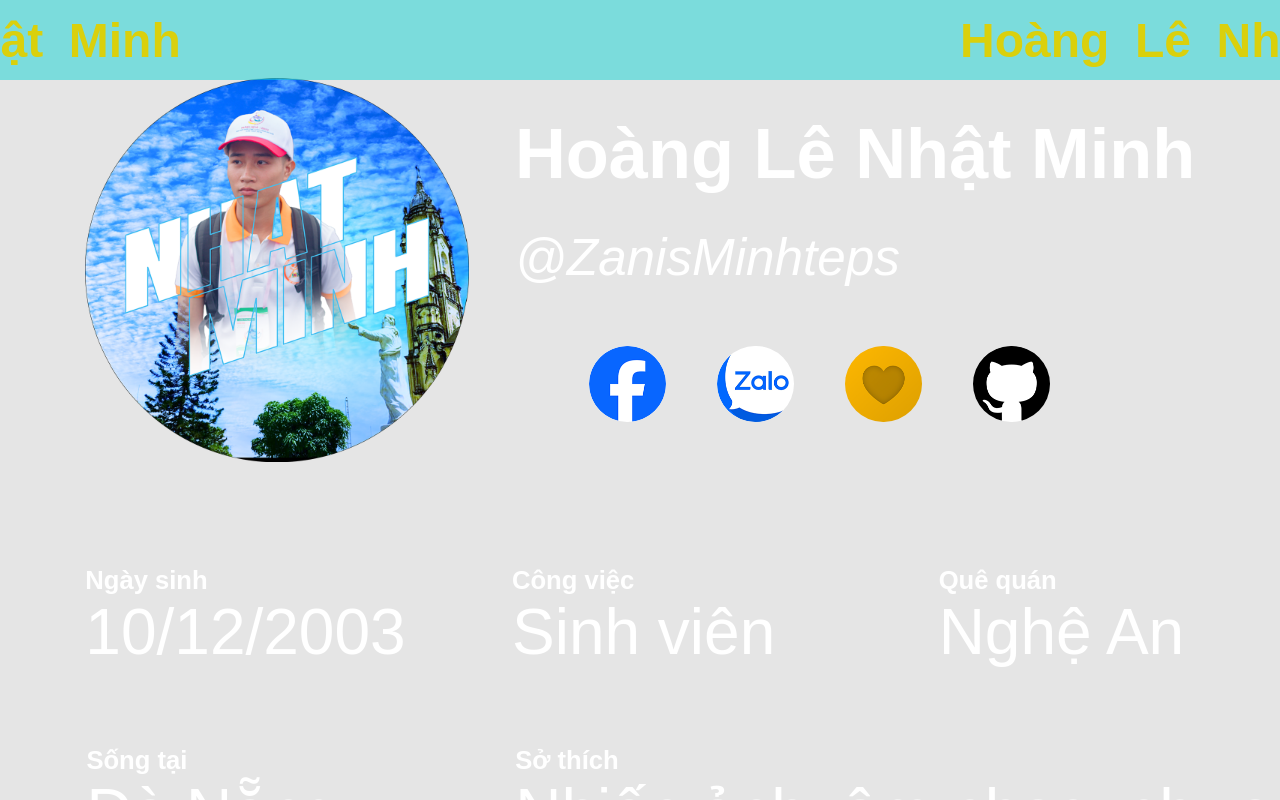
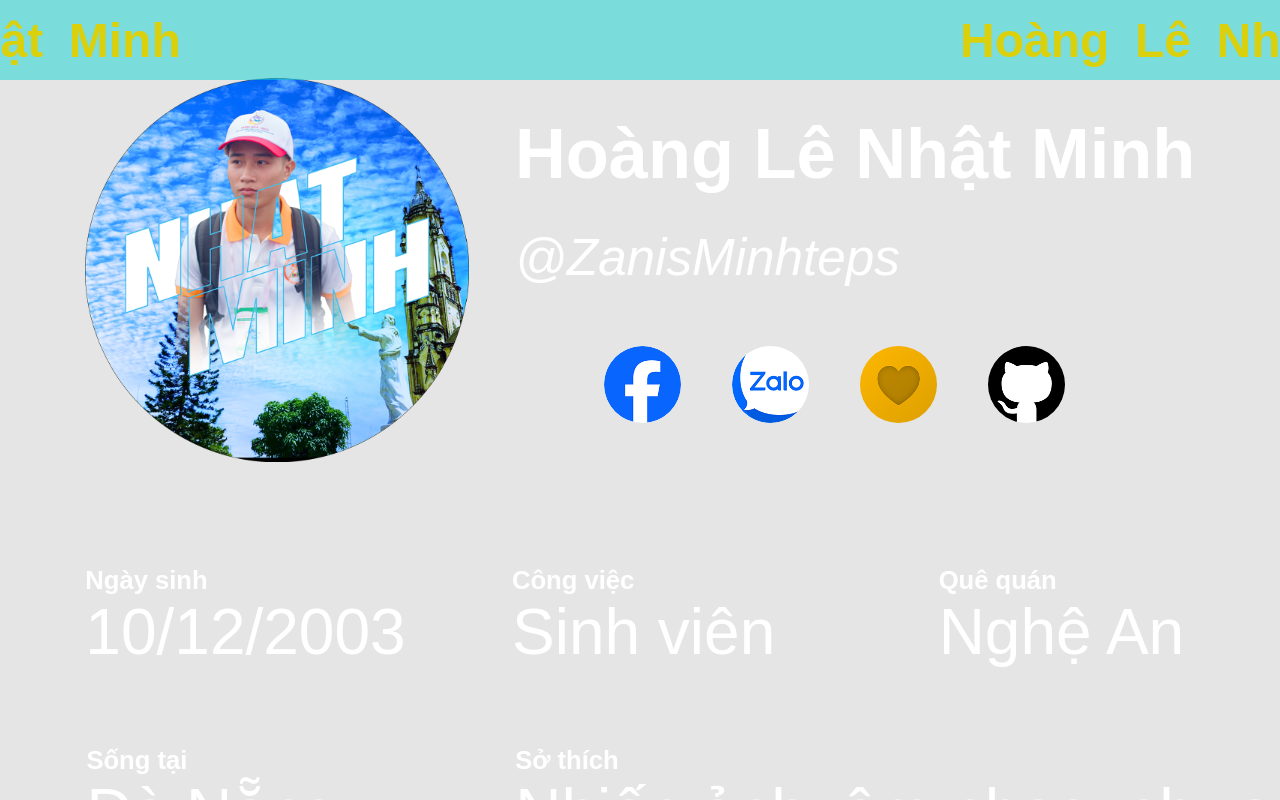
Before and after one commit to Hoangminhfcb/idCard, a plain HTML site: page index.html in a window 1280 px wide. Drawn offline with Linux system fonts and the light colour scheme; a script that the page names is missing.

Commit message:
fix button

```diff
--- a/assets/css/style.css
+++ b/assets/css/style.css
@@ -306,13 +306,13 @@ a {
 
 @media (min-aspect-ratio: 1/1) {
     .select {
-        margin-top: 20vw;
+        margin-top: 30vw;
     }
 }
 
 @media (max-aspect-ratio: 1/1) {
     .select {
-        margin-top: 20vh;
+        margin-top: 30vh;
     }
 }
 
@@ -369,23 +369,39 @@ a {
     }
 
     #facebook {
-        left: 40%;
+        left: 50%;
     }
 
     #zalo {
-        left: 50%;
+        left: 60%;
     }
 
     #locket {
-        left: 60%;
+        left: 70%;
     }
 
     #github {
-        left: 70%;
+        left: 80%;
+    }
+
+    .select {
+        height: 1%;
+        width: 1%;
+    }
+
+    .select .contact {
+        height: 10%;
+        width: 40%;
+    }
+
+    .select .contactl {
+        height: 15%;
     }
 
     .select .contactl img {
         height: 6vw;
         width: 6vw;
     }
+
+
 }
```
Also changed, not shown: 1 other file.
